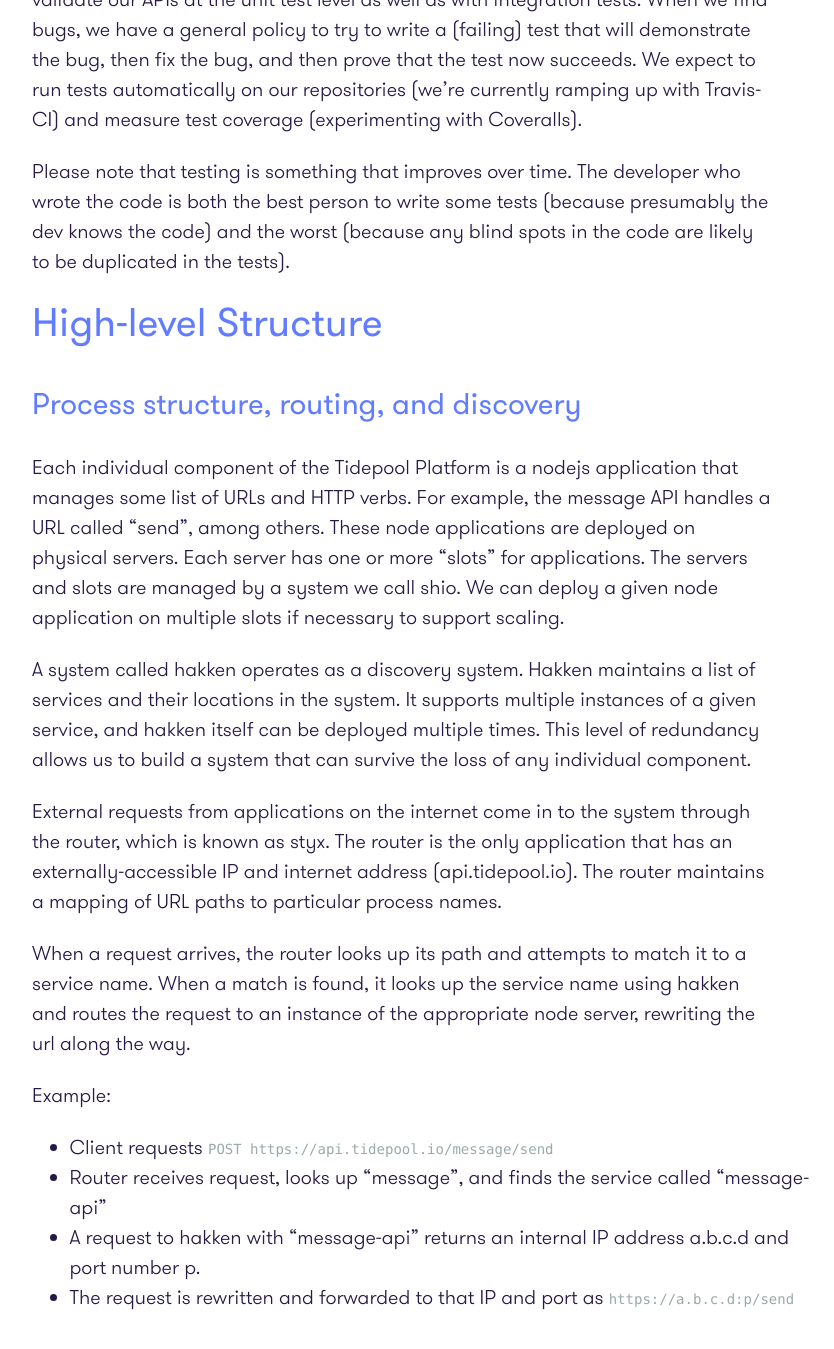
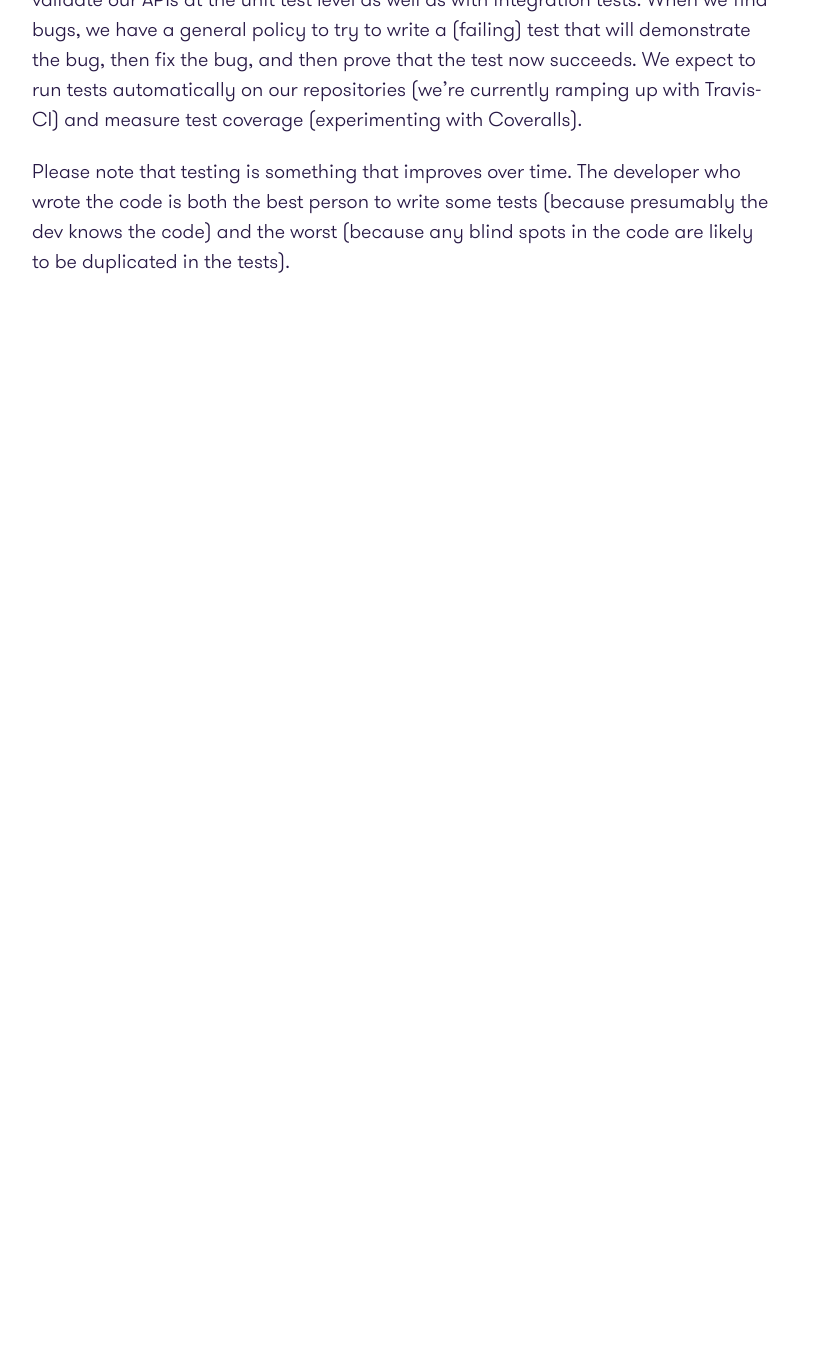
Before and after one commit to tidepool-org/tidepool-org.github.io, a Jekyll site: the page built from PlatformOverview.md, in a window 1280 px wide and 1400 px high, scrolled down 2158 px. Shown: the top 1349 px of the window, without its empty margins (173-1007 px from the left). Built offline with Jekyll 4.4.1, drawn with Linux system fonts in a browser that asks for light colours; after the commit the page ends 2788 px from its top, so only the background shows below that.

Commit message:
Create server architecture document, add an image, and make some good progress on it.

````diff
--- a/PlatformOverview.md
+++ b/PlatformOverview.md
@@ -46,21 +46,3 @@ Because of this, and because nearly every good client application needs support
 Having isolated, small components makes it a lot easier to write test systems that help to verify that the pieces work as designed. We are writing test scripts to validate our APIs at the unit test level as well as with integration tests. When we find bugs, we have a general policy to try to write a (failing) test that will demonstrate the bug, then fix the bug, and then prove that the test now succeeds. We expect to run tests automatically on our repositories (we're currently ramping up with Travis-CI) and measure test coverage (experimenting with Coveralls).
 
 Please note that testing is something that improves over time. The developer who wrote the code is both the best person to write some tests (because presumably the dev knows the code) and the worst (because any blind spots in the code are likely to be duplicated in the tests).
-
-# High-level Structure
-
-## Process structure, routing, and discovery
-
-Each individual component of the Tidepool Platform is a nodejs application that manages some list of URLs and HTTP verbs. For example, the message API handles a URL called "send", among others. These node applications are deployed on physical servers. Each server has one or more "slots" for applications. The servers and slots are managed by a system we call shio. We can deploy a given node application on multiple slots if necessary to support scaling.
-
-A system called hakken operates as a discovery system. Hakken maintains a list of services and their locations in the system. It supports multiple instances of a given service, and hakken itself can be deployed multiple times. This level of redundancy allows us to build a system that can survive the loss of any individual component.
-
-External requests from applications on the internet come in to the system through the router, which is known as styx. The router is the only application that has an externally-accessible IP and internet address (api.tidepool.io). The router maintains a mapping of URL paths to particular process names.
-
-When a request arrives, the router looks up its path and attempts to match it to a service name. When a match is found, it looks up the service name using hakken and routes the request to an instance of the appropriate node server, rewriting the url along the way.
-
-Example:
-* Client requests ```POST https://api.tidepool.io/message/send```
-* Router receives request, looks up "message", and finds the service called "message-api"
-* A request to hakken with "message-api" returns an internal IP address a.b.c.d and port number p.
-* The request is rewritten and forwarded to that IP and port as ```https://a.b.c.d:p/send```
````
Also changed, not shown: ServerArchitecture.md (added, +53 -0 lines), index.md (+2 -0 lines), images/architecture/RoutingDiagram.png (added).
